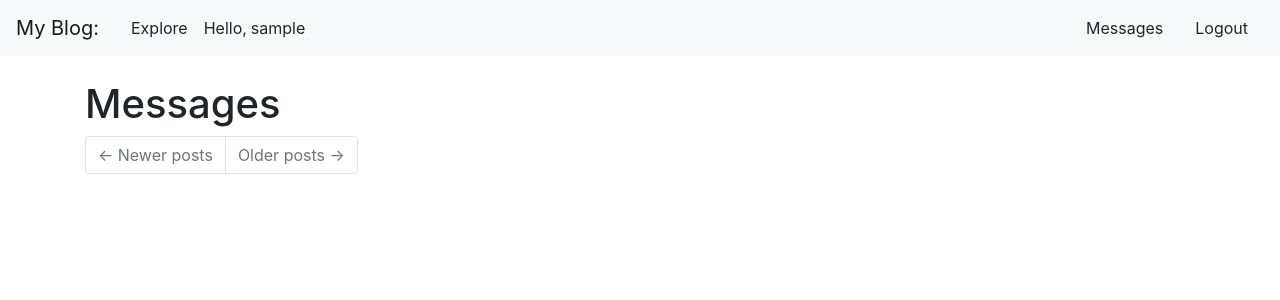
After one commit to Victorvs1967/mega-flask, a Flask app: page /message in a window 1280 px wide. The commit adds this page. Shown: the top 300 px of the page. Run offline with Flask 2, Linux system fonts and the light colour scheme; the visitor is signed in with stand-in values (Sample User, id 1); data comes from the database, SQL or seed files in the repository; data that the repository does not hold is empty; some libraries are stand-ins or nearby versions.

Commit message:
messages

```diff
--- a/app/__init__.py
+++ b/app/__init__.py
@@ -50,7 +50,8 @@ def create_app(config_class=Config):
 
     @babel.localeselector
     def get_locale():
-        return request.accept_languages.best_match(app.config['LANGUAGES'])
+        # return request.accept_languages.best_match(app.config['LANGUAGES'])
+        return 'ru'
 
     if not app.debug and not app.testing:
         if app.config['MAIL_SERVER']:
--- a/app/main/forms.py
+++ b/app/main/forms.py
@@ -62,3 +62,8 @@ class ResetPasswordForm(FlaskForm):
     password = PasswordField('Password', validators=[DataRequired()])
     password2 = PasswordField('Repeat Password', validators=[DataRequired(), EqualTo('password')])
     submit = SubmitField('Password Reset')
+
+class MessageForm(FlaskForm):
+
+    message = TextAreaField(_l('Message'), validators=[DataRequired(), Length(min=0, max=255)])
+    submit = SubmitField(_l('Submit'))
--- a/app/main/routes.py
+++ b/app/main/routes.py
@@ -6,8 +6,8 @@ from werkzeug.urls import url_parse
 
 from app import db
 from app.main import bp
-from app.main.forms import EditProfileForm, PostForm
-from app.models import User, Post, Category
+from app.main.forms import EditProfileForm, PostForm, MessageForm
+from app.models import User, Post, Category, Message
 
 
 @bp.before_request
@@ -106,3 +106,28 @@ def unfollow(username):
     db.session.commit()
     flash(f'You are not following {username}.')
     return redirect(url_for('main.user', username=username))
+
+@bp.route('/send_message/<recipient>', methods=['GET', 'POST'])
+@login_required
+def send_message(recipient):
+    user = User.query.filter_by(username=recipient).first_or_404()
+    title = _('Send Message')
+    form = MessageForm()
+    if form.validate_on_submit():
+        msg = Message(author=user, recipient=user, body=form.message.data)
+        db.session.add(msg)
+        db.session.commit()
+        flash(_('Your message has been send.'))
+        return redirect(url_for('main.user', username=recipient))
+    return render_template('send_message.html', title=title, form=form, recipient=recipient)
+
+@bp.route('/message')
+@login_required
+def messages():
+    current_user.last_massage_read_time = datetime.utcnow()
+    db.session.commit()
+    page = request.args.get('page', 1, type=int)
+    messages = current_user.messages_received.order_by(Message.timestamp.desc()).paginate(page, current_app.config['POSTS_PER_PAGE'], False)
+    next_url = url_for('main.messages', page=messages.next_num) if messages.has_next else None
+    prev_url = url_for('main.messages', page=messages.prev_num) if messages.has_prev else None
+    return render_template('messages.html', messages=messages.items, next_url=next_url, prev_url=prev_url)
--- a/app/models.py
+++ b/app/models.py
@@ -28,14 +28,27 @@ class User(UserMixin, db.Model):
     about_me = db.Column(db.String(255))
     last_seen = db.Column(db.DateTime, default=datetime.utcnow)
     posts = db.relationship('Post', backref='author', lazy='dynamic')
-    followed = db.relationship(
-        'User', secondary=followers,
+    followed = db.relationship('User',
+        secondary=followers,
         primaryjoin=(followers.c.follower_id == id),
         secondaryjoin=(followers.c.followed_id == id),
         backref=db.backref('followers', lazy='dynamic'), lazy='dynamic')
+    messages_sent = db.relationship('Message',
+        foreign_keys='Message.sender_id',
+        backref='author',
+        lazy='dynamic')
+    messages_received = db.relationship('Message',
+        foreign_keys='Message.recipient_id',
+        backref='recipient',
+        lazy='dynamic')
+    last_massage_read_time = db.Column(db.DateTime)
 
     def __repr__(self):
         return f'<User {self.username}>'
+
+    def new_messages(self):
+        last_read_time = self.last_massage_read_time(1900, 1, 1)
+        return Message.query.filter_by(recipient=self).filter(Message.timestamp > last_read_time).count()
 
     def set_password(self, password):
         self.password_hash = generate_password_hash(password)
@@ -96,3 +109,15 @@ class Post(db.Model):
 
     def __repr__(self):
         return f'<Post {self.body}>'
+
+class Message(db.Model):
+    __tablename__ = 'messages'
+
+    id = db.Column(db.Integer, primary_key=True)
+    sender_id = db.Column(db.Integer, db.ForeignKey('users.id'))
+    recipient_id = db.Column(db.Integer, db.ForeignKey('users.id'))
+    body = db.Column(db.String(255))
+    timestamp = db.Column(db.DateTime, index=True, default=datetime.utcnow)
+
+    def __repr__(self):
+        return f'<Message {self.body}>'
--- a/app/templates/base.html
+++ b/app/templates/base.html
@@ -15,13 +15,14 @@
 <nav class="navbar navbar-expand-lg navbar-light bg-light mb-4">
     <a class="navbar-brand" href="{{ url_for('main.index') }}">My Blog:</a>
     {% if current_user.is_anonymous %}
-    <a class="nav-link text-reset ml-auto" href="{{ url_for('auth.login') }}"> Login</a>
+    <a class="nav-link text-reset ml-auto" href="{{ url_for('auth.login') }}">{{ _(' Login') }}</a>
     {% else %}
-    <a class="nav-link text-reset" href="{{ url_for('main.explore') }}">Explore</a>
-    <span class="mr-1">Hello, </span><a class="text-reset" href="{{ url_for('main.user', username=current_user.username) }}">{{ current_user.username }}</a>
+    <a class="nav-link text-reset" href="{{ url_for('main.explore') }}">{{ _('Explore') }}</a>
+    <span class="mr-1">{{ _('Hello, ') }}</span><a class="text-reset" href="{{ url_for('main.user', username=current_user.username) }}">{{ current_user.username }}</a>
     <div class="d-flex ml-auto">
-        {% if current_user.username == "admin" %}<a class="nav-link text-reset" href="{{ url_for('admin.index') }}">Admin</a>{% endif %}
-        <a class="nav-link text-reset" href="{{ url_for('auth.logout') }}"> Logout</a>
+        <a href="{{ url_for('main.messages') }}" class="nav-link text-reset">{{ _('Messages') }}</a>
+        {% if current_user.username == "admin" %}<a class="nav-link text-reset" href="{{ url_for('admin.index') }}">{{ _('Admin') }}</a>{% endif %}
+        <a class="nav-link text-reset" href="{{ url_for('auth.logout') }}"> {{ _('Logout') }}</a>
     </div>
     {% endif %}
 </nav>
--- /dev/null
+++ b/app/templates/messages.html
@@ -0,0 +1,18 @@
+{% extends 'base.html' %}
+
+{% block app_content %}
+<h1>{{ _('Messages') }}</h1>
+{% for post in messages %}
+{% include "_post.html" %}
+{% endfor %}
+<nav aria-label="...">
+    <ul class="pagination">
+        <li class="page-item{% if not prev_url %} disabled {% endif %}">
+            <a href="{{ prev_url or '#' }}" class="page-link"><span aria-hidden="true">&larr;</span> Newer posts</a>
+        </li>
+        <li class="page-item{% if not next_url %} disabled {% endif %}">
+            <a href="{{ next_url or '#' }}" class="page-link">Older posts <span aria-hidden="true">&rarr;</span></a>
+        </li>
+    </ul>
+</nav>
+{% endblock %}
--- a/app/templates/user.html
+++ b/app/templates/user.html
@@ -15,6 +15,9 @@
             <p><a href="{{ url_for('main.follow', username=user.username) }}">Follow</a></p>
             {% else %}
             <p><a href="{{ url_for('main.unfollow', username=user.username) }}">Unfollow</a></p>
+            {% endif %}
+            {% if user != current_user %}
+            <p><a href="{{ url_for('main.send_message', recipient=user.username) }}">{{ _('Send private message') }}</a></p>
             {% endif %}
         </td>
     </tr>
--- a/app/templates/user_popup.html
+++ b/app/templates/user_popup.html
@@ -14,6 +14,9 @@
                             {% else %}
                             <a href="{{ url_for('main.unfollow', username=user.username) }}">{{ _('Unfollow') }}</a>
                             {% endif %}
+                            {% if user != current_user %}
+                            <p><a href="{{ url_for('main.send_message', recipient=user.username) }}">{{ _('Send private message') }}</a></p>
+                            {% endif %}
                         {% endif %}
                     </small>
                 </div>
```
Also changed, not shown: app/templates/send_message.html (added, +11 -0 lines), migrations/versions/5034bbfe8f3e_private_message.py (added, +41 -0 lines).
